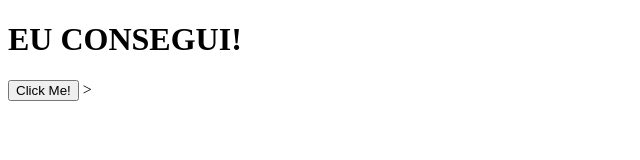
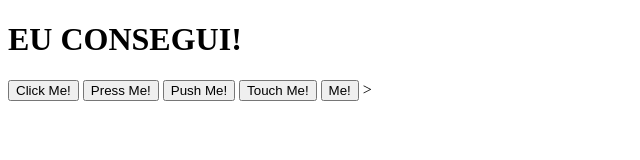
Before and after one commit to AndreiWdaS/xarope, a plain HTML site: page index.html in a window 1280 px wide. Shown: the whole page, without its empty margins (0-640 px from the left). Drawn offline with Linux system fonts and the light colour scheme.

Commit message:
Update index.html

```diff
--- a/index.html
+++ b/index.html
@@ -18,5 +18,9 @@
   <body>
     <h1> EU CONSEGUI! </h1>
     <button type="button">Click Me!</button>
+    <button type="button">Press Me!</button>
+    <button type="button">Push Me!</button>
+    <button type="button">Touch Me!</button>
+    <button type="button"> Me!</button>
   </body>>
 </html>
```
